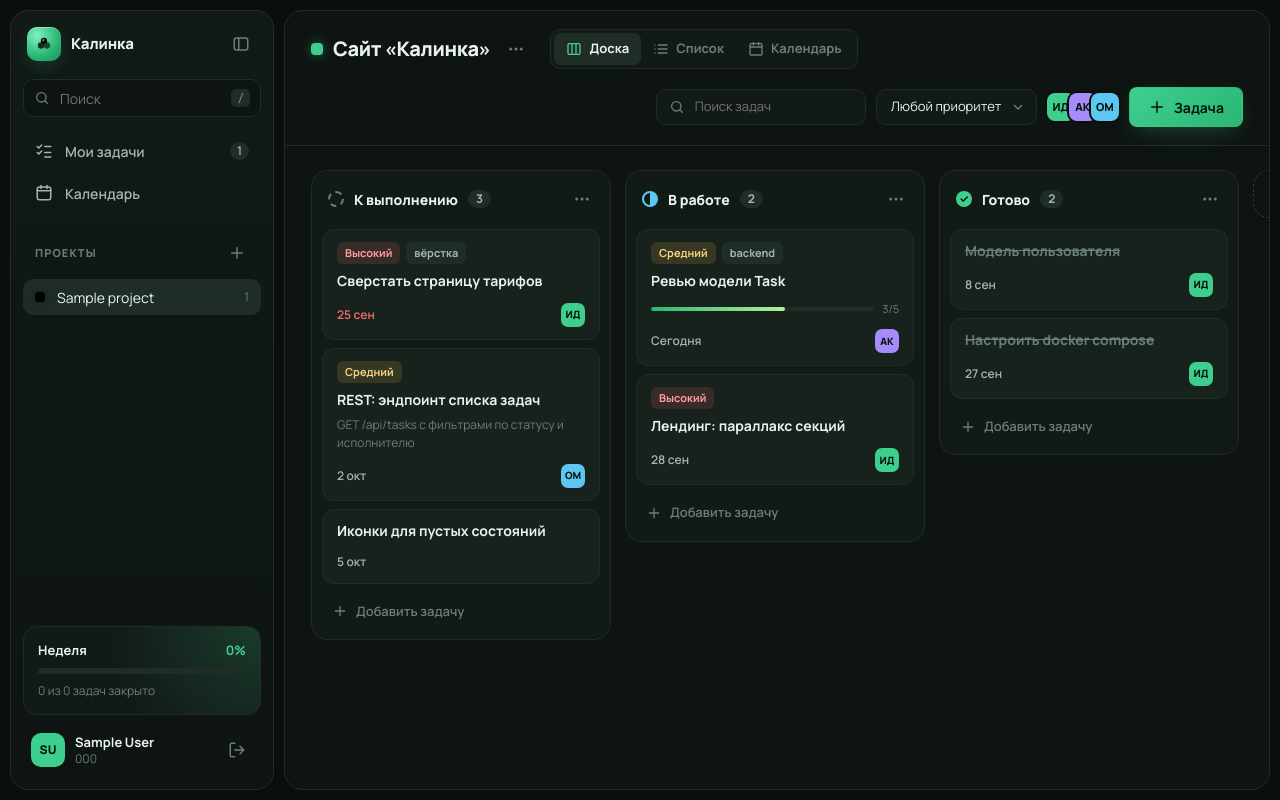
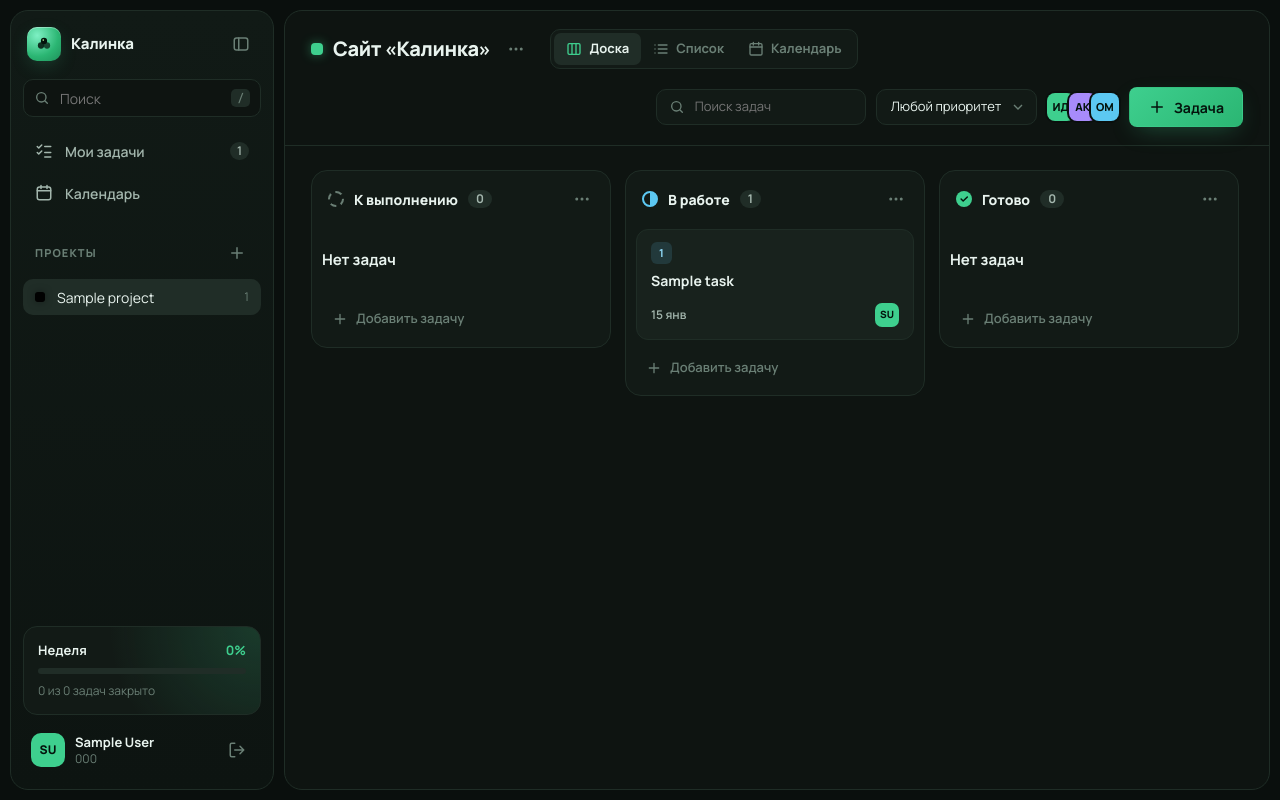
Before and after one commit to DarovskoyID/kalinka-pet, a Django app: page /app/projects/1/ in a window 1280 px wide. Run offline with Django 5.2, Linux system fonts and the light colour scheme; a user stored in the database is signed in; tables that the repository leaves empty hold one stand-in row (values such as "Sample post").

Commit message:
(create) add output tasks in column + count project in my_tasks

```diff
--- a/tasksManager/views.py
+++ b/tasksManager/views.py
@@ -11,8 +11,10 @@ from tasksManager.models import statuses
 
 @login_required
 def my_tasks(request):
-    model = Task;
+    model = Task
     today = timezone.localtime()
+
+    count_projects = model.objects.filter(workers=request.user).values("project").distinct().count()
 
     week_start = (today - timedelta(days=today.weekday())).replace(
         hour=0, minute=0, second=0, microsecond=0
@@ -33,7 +35,7 @@ def my_tasks(request):
         .order_by("end_date")
     )
 
-    expired_tasks = model.objects.filter(end_date__lt=today)
+    expired_tasks = model.objects.filter(end_date__lt=today).exclude(status="complete")
     count_expired_tasks = expired_tasks.count()
     expired_tasks = (
         expired_tasks
@@ -53,7 +55,8 @@ def my_tasks(request):
         "count_completed_tasks_for_the_week" : count_completed_tasks_for_the_week,
         "expired_tasks" : expired_tasks,
         "in_work" : in_work,
-        "today_must_be_completed" : today_must_be_completed
+        "today_must_be_completed" : today_must_be_completed,
+        "count_projects" : count_projects,
     }
     return render(request, "planner/my_tasks.html", context)
 
@@ -63,7 +66,27 @@ def calendar(request):
 
 @login_required
 def project_board(request, project_id):
-    return render(request, "planner/project_board.html", {"project_id": project_id})
+    model = Task
+    today = timezone.localtime()
+
+    in_work = model.objects.filter(status="active")
+    count_in_work = in_work.count()
+
+    completed_tasks = model.objects.filter(status="complete", project_id=project_id)
+    count_completed_tasks = completed_tasks.count()
+
+    queued_tasks = model.objects.filter(status__in=["inactive", "created"], project_id=project_id)
+    count_queued_tasks = queued_tasks.count()
+
+    context = {
+        "count_in_work": count_in_work,
+        "in_work": in_work,
+        "count_completed_tasks": count_completed_tasks,
+        "completed_tasks": completed_tasks,
+        "count_queued_tasks": count_queued_tasks,
+        "queued_tasks": queued_tasks,
+    }
+    return render(request, "planner/project_board.html", context)
 
 @login_required
 def project_list(request, project_id):
--- a/templates/planner/my_tasks.html
+++ b/templates/planner/my_tasks.html
@@ -23,7 +23,7 @@
 <section class="stats">
   <div class="stat"><small>Сегодня</small><b>{{ count_today_must_be_completed }}</b><span>задачи со сроком</span></div>
   <div class="stat stat--warn"><small>Просрочено</small><b>{{ count_expired_tasks }}</b><span>нужно внимание</span></div>
-  <div class="stat"><small>В работе</small><b>{{ count_in_work }}</b><span>по 3 проектам</span></div>
+  <div class="stat"><small>В работе</small><b>{{ count_in_work }}</b><span>по {{ count_projects }} проектам</span></div>
   <div class="stat stat--ok"><small>Закрыто за неделю</small><b>{{ count_completed_tasks_for_the_week }}</b></div>
 </section>
 
--- a/templates/planner/project_board.html
+++ b/templates/planner/project_board.html
@@ -7,25 +7,23 @@
     <header class="col-head">
       <span class="col-state"></span>
       <h3>К выполнению</h3>
-      <em class="col-count">3</em>
+      <em class="col-count">{{ count_queued_tasks }}</em>
       <button class="icon-btn" aria-label="Меню колонки"><svg class="icon" viewBox="0 0 24 24"><circle cx="5" cy="12" r="1"/><circle cx="12" cy="12" r="1"/><circle cx="19" cy="12" r="1"/></svg></button>
     </header>
     <div class="col-body" data-dropzone>
+        {% for task in queued_tasks %}
       <article class="card" draggable="true" data-priority="high">
-        <div class="card-tags"><span class="chip chip--high">Высокий</span><span class="chip">вёрстка</span></div>
-        <h4>Сверстать страницу тарифов</h4>
-        <footer class="card-foot"><span class="due due--late">25 сен</span><span class="avatar avatar--xs">ИД</span></footer>
+        <div class="card-tags"><span class="chip chip--{{ task.priority }}">{{ task.get_priority_display }}</span></div>
+        <h4>{{ task.title }}</h4>
+        <footer class="card-foot"><span class="due">{{ task.end_date|date:"j b" }}</span>
+            {% for worker in task.workers.all %}
+                <span class="avatar avatar--xs">{{ worker.first_name|first }}{{ worker.last_name|first }}</span>
+            {% endfor %}
+        </footer>
       </article>
-      <article class="card" draggable="true" data-priority="mid">
-        <div class="card-tags"><span class="chip chip--mid">Средний</span></div>
-        <h4>REST: эндпоинт списка задач</h4>
-        <p>GET /api/tasks с фильтрами по статусу и исполнителю</p>
-        <footer class="card-foot"><span class="due">2 окт</span><span class="avatar avatar--xs" style="--a: var(--sky)">ОМ</span></footer>
-      </article>
-      <article class="card" draggable="true" data-priority="low">
-        <h4>Иконки для пустых состояний</h4>
-        <footer class="card-foot"><span class="due">5 окт</span></footer>
-      </article>
+        {% empty %}
+            <h4>Нет задач</h4>
+      {% endfor %}
     </div>
     <button class="col-add" data-open="taskModal"><svg class="icon" viewBox="0 0 24 24"><path d="M12 5v14M5 12h14"/></svg>Добавить задачу</button>
   </section>
@@ -34,21 +32,23 @@
     <header class="col-head">
       <span class="col-state col-state--active"></span>
       <h3>В работе</h3>
-      <em class="col-count">2</em>
+      <em class="col-count">{{ count_in_work }}</em>
       <button class="icon-btn" aria-label="Меню колонки"><svg class="icon" viewBox="0 0 24 24"><circle cx="5" cy="12" r="1"/><circle cx="12" cy="12" r="1"/><circle cx="19" cy="12" r="1"/></svg></button>
     </header>
     <div class="col-body" data-dropzone>
-      <article class="card" draggable="true" data-priority="mid">
-        <div class="card-tags"><span class="chip chip--mid">Средний</span><span class="chip">backend</span></div>
-        <h4>Ревью модели Task</h4>
-        <div class="card-progress"><div class="bar"><i style="width: 60%"></i></div><small>3/5</small></div>
-        <footer class="card-foot"><span class="due">Сегодня</span><span class="avatar avatar--xs" style="--a: var(--violet)">АК</span></footer>
+        {% for task in in_work %}
+      <article class="card" draggable="true" data-priority="high">
+        <div class="card-tags"><span class="chip chip--{{ task.priority }}">{{ task.get_priority_display }}</span></div>
+        <h4>{{ task.title }}</h4>
+        <footer class="card-foot"><span class="due">{{ task.end_date|date:"j b" }}</span>
+            {% for worker in task.workers.all %}
+                <span class="avatar avatar--xs">{{ worker.first_name|first }}{{ worker.last_name|first }}</span>
+            {% endfor %}
+        </footer>
       </article>
-      <article class="card" draggable="true" data-priority="high">
-        <div class="card-tags"><span class="chip chip--high">Высокий</span></div>
-        <h4>Лендинг: параллакс секций</h4>
-        <footer class="card-foot"><span class="due">28 сен</span><span class="avatar avatar--xs">ИД</span></footer>
-      </article>
+        {% empty %}
+            <h4>Нет задач</h4>
+        {% endfor %}
     </div>
     <button class="col-add" data-open="taskModal"><svg class="icon" viewBox="0 0 24 24"><path d="M12 5v14M5 12h14"/></svg>Добавить задачу</button>
   </section>
@@ -57,26 +57,24 @@
     <header class="col-head">
       <span class="col-state col-state--done"><svg class="icon" viewBox="0 0 24 24"><path d="m5 12 5 5L20 7"/></svg></span>
       <h3>Готово</h3>
-      <em class="col-count">2</em>
+      <em class="col-count">{{ count_completed_tasks }}</em>
       <button class="icon-btn" aria-label="Меню колонки"><svg class="icon" viewBox="0 0 24 24"><circle cx="5" cy="12" r="1"/><circle cx="12" cy="12" r="1"/><circle cx="19" cy="12" r="1"/></svg></button>
     </header>
     <div class="col-body" data-dropzone>
+        {%  for task in completed_tasks %}
       <article class="card is-done" draggable="true" data-priority="mid">
-        <h4>Модель пользователя</h4>
-        <footer class="card-foot"><span class="due">8 сен</span><span class="avatar avatar--xs">ИД</span></footer>
+        <h4>{{ task.title }}</h4>
+        <footer class="card-foot"><span class="due">{{ task.end_date|date:"j b" }}</span>
+            {% for worker in task.workers.all %}
+                <span class="avatar avatar--xs">{{ worker.first_name|first }}{{ worker.last_name|first }}</span>
+            {% endfor %}
+        </footer>
       </article>
-      <article class="card is-done" draggable="true" data-priority="low">
-        <h4>Настроить docker compose</h4>
-        <footer class="card-foot"><span class="due">27 сен</span><span class="avatar avatar--xs">ИД</span></footer>
-      </article>
+        {% empty %}
+            <h4>Нет задач</h4>
+        {% endfor %}
     </div>
     <button class="col-add" data-open="taskModal"><svg class="icon" viewBox="0 0 24 24"><path d="M12 5v14M5 12h14"/></svg>Добавить задачу</button>
   </section>
-
-  <form class="col-new" method="post" action="#">
-    {% csrf_token %}
-    <svg class="icon" viewBox="0 0 24 24"><path d="M12 5v14M5 12h14"/></svg>
-    <input name="column_name" placeholder="Добавить колонку">
-  </form>
 </div>
 {% endblock %}
```
